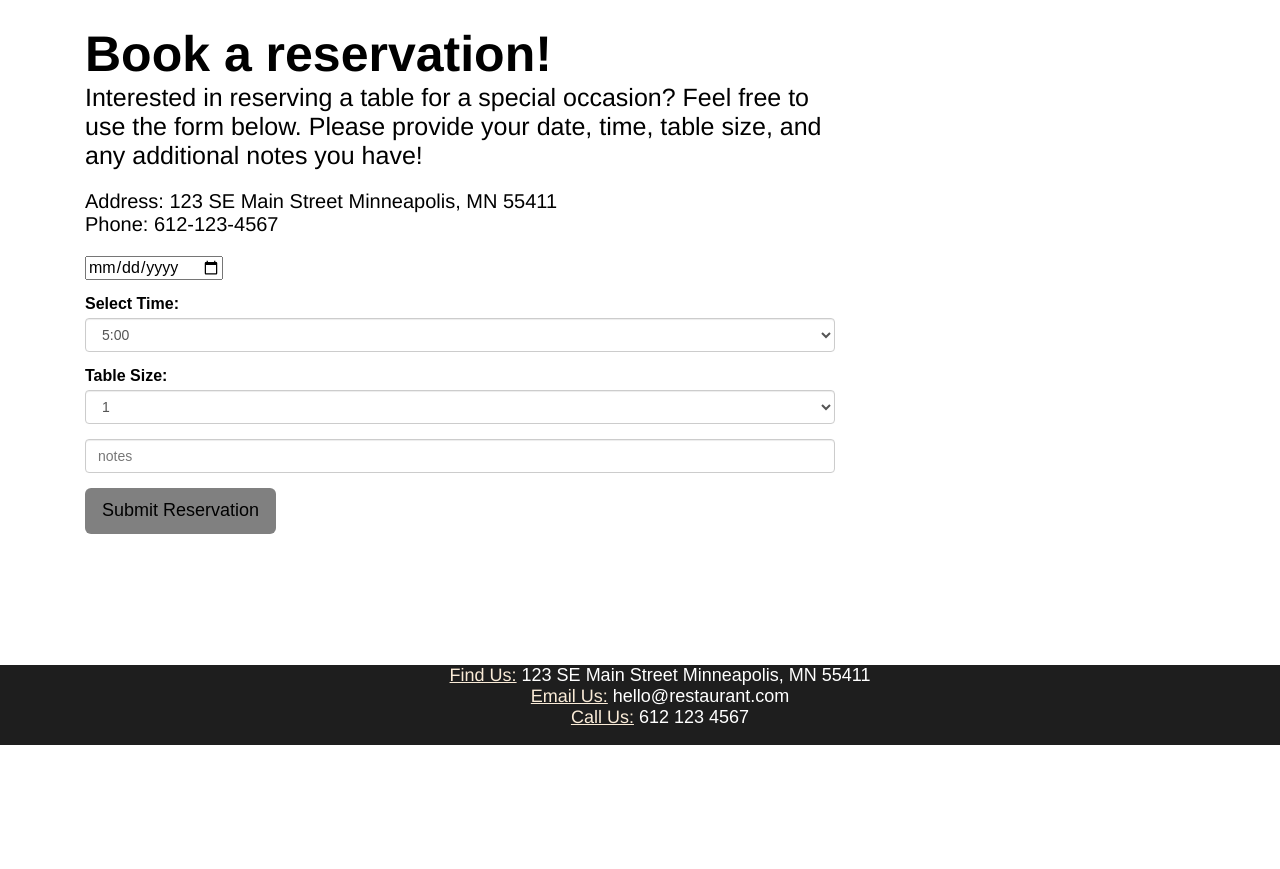
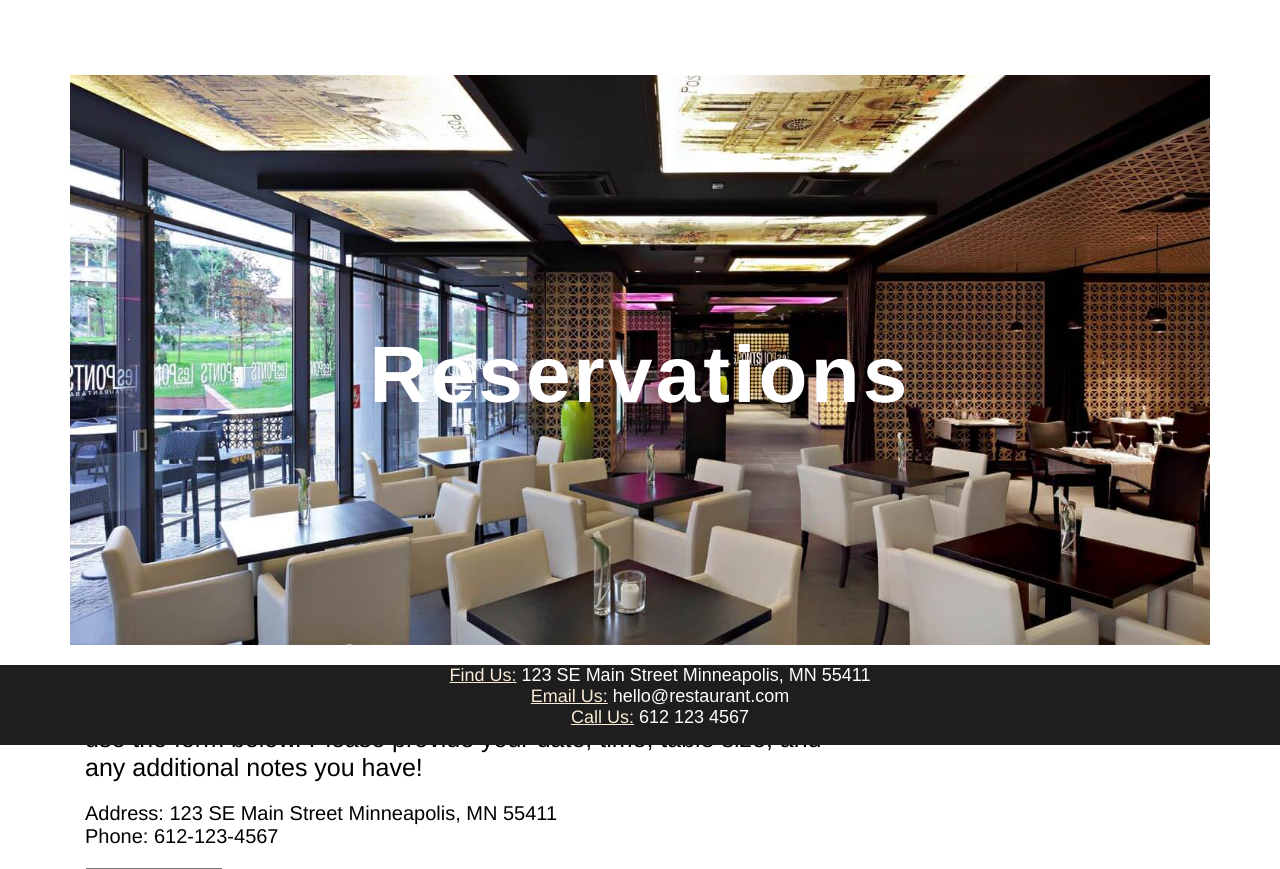
Before and after one commit to Ms-Meredith-McD/Restaurant-Management, a Node server app: page /reservation in a window 1280 px wide. Shown: the part 55-924 px from the top of the page. Before the commit the page ends 800 px from the top, so only its background shows below. Run offline with Node 20, Linux system fonts and the light colour scheme; data that the repository does not hold is empty; some libraries are stand-ins or nearby versions.

Commit message:
fnished reservations page

```diff
--- a/package.json
+++ b/package.json
@@ -13,7 +13,6 @@
     "mysql2": "^2.2.5",
     "sequelize": "^6.36.0"
   },
-  "devDependencies": {},
   "scripts": {
     "test": "echo \"Error: no test specified\" && exit 1",
     "start": "node server.js"
--- a/public/css/main.css
+++ b/public/css/main.css
@@ -348,6 +348,30 @@ TOP OF HOMEPAGE CONTAINER
 }
 
 .takeout.background_content:hover::after {
+    background-color: rgba(0, 0, 0, 0.5); /* Add a semi-transparent overlay on hover */
+}
+
+.reservation.background_content {
+    background: url('../images/reservation-seat.jpg') no-repeat center center;
+    background-size: cover;
+    background-position: center;
+    background-attachment: fixed;
+    cursor: pointer; /* Change cursor to pointer to indicate it's clickable */
+}
+
+
+.reservation.background_content::after {
+    content: ""; /* Create a pseudo-element to cover the image */
+    position: absolute;
+    top: 0;
+    left: 0;
+    width: 100%;
+    height: 100%;
+    z-index: 1; /* Ensure the pseudo-element is on top of the image */
+    cursor: pointer; /* Change cursor to pointer */
+}
+
+.reservation.background_content:hover::after {
     background-color: rgba(0, 0, 0, 0.5); /* Add a semi-transparent overlay on hover */
 }
 /*========================
--- a/views/reservation.handlebars
+++ b/views/reservation.handlebars
@@ -1,7 +1,11 @@
+<section id="featured" class="description_content">
+            <div  class="reservation background_content">
+                <h1>Reservations</h1>
+            </div>
+        </section>
 <div class="container">
   <div class="row">
     <div class="col-md-8">
-      <h2 style="font-size: 50px;">Book a reservation!</h2>
       <p style="font-size: 25px;">Interested in reserving a table for a special occasion? Feel free to
         use the form below. Please provide your date, time, table size, and any
         additional notes you have!</p>
```
Also changed, not shown: 2 other files.
